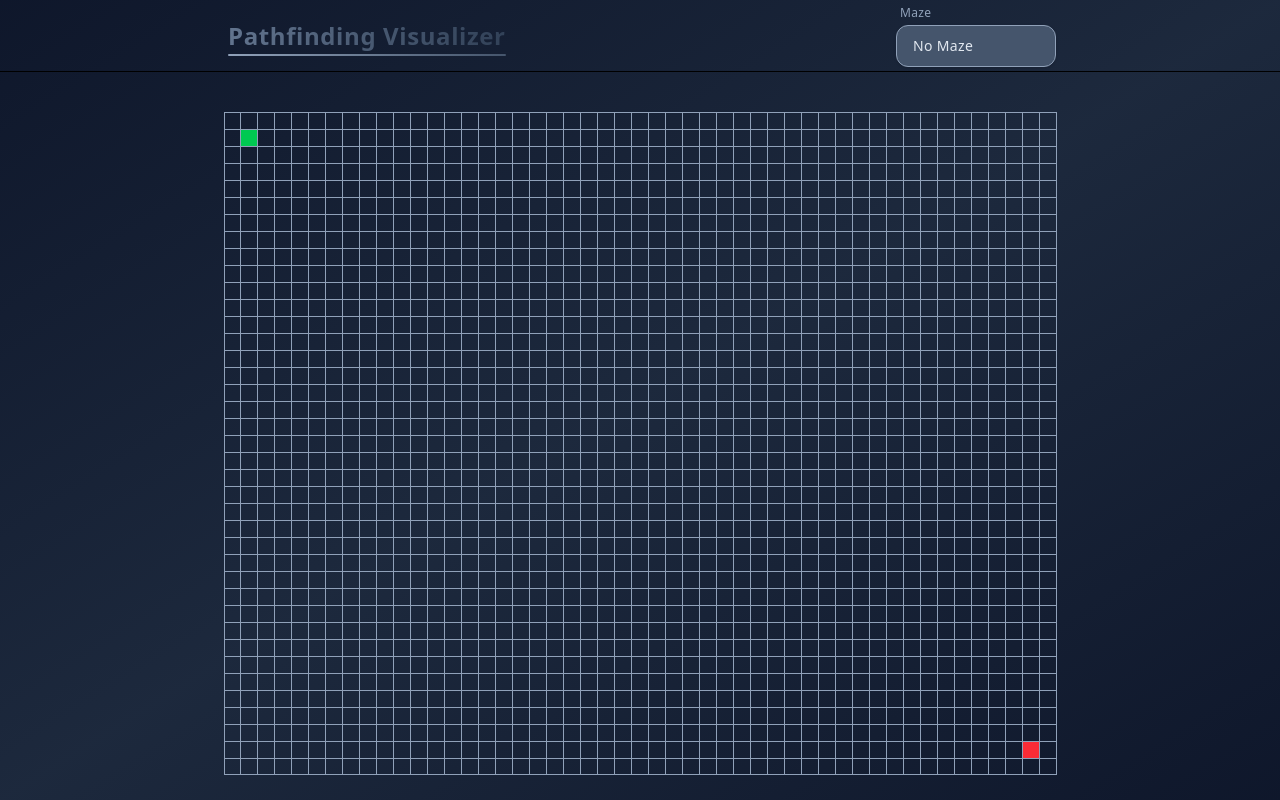
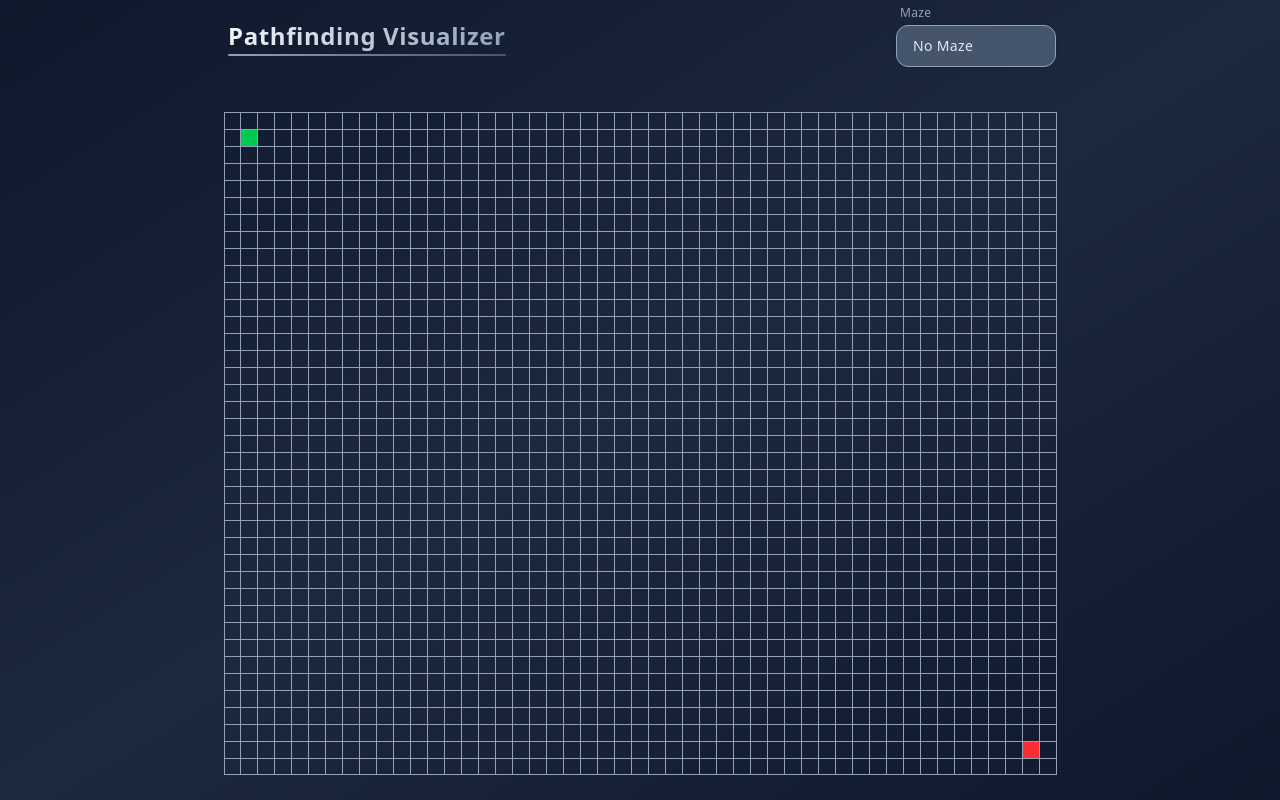
Before and after one commit to Harry-Leepz/pathfinding-visualizer, a React (Vite) app: page / in a window 1280 px wide. Built offline with nearby package versions, Linux system fonts and the light colour scheme.

Commit message:
style: update header background gradient for improved visual consistency

```diff
--- a/src/components/navigation/index.tsx
+++ b/src/components/navigation/index.tsx
@@ -28,10 +28,10 @@ export default function Navigation() {
   }
 
   return (
-    <div className='flex items-center justify-center min-h-18 border-b shadow-slate-600 sm:px-5 px-0'>
+    <div className='flex items-center justify-center min-h-18 shadow-slate-600 sm:px-5 px-0'>
       <div className='flex items-center lg:justify-between justify-center w-full sm:w-208'>
         <h1 className='lg:flex hidden w-[40%] pl-1 text-2xl font-semibold tracking-wide'>
-          <span className='relative bg-linear-to-r from-slate-500 to-slate-700 bg-clip-text text-transparent'>
+          <span className='relative bg-linear-to-r from-slate-100 to-slate-400 bg-clip-text text-transparent'>
             Pathfinding Visualizer
             <span className='absolute left-0 -bottom-1 h-0.5 w-full bg-linear-to-r from-slate-400 to-slate-600 rounded-full' />
           </span>
```
